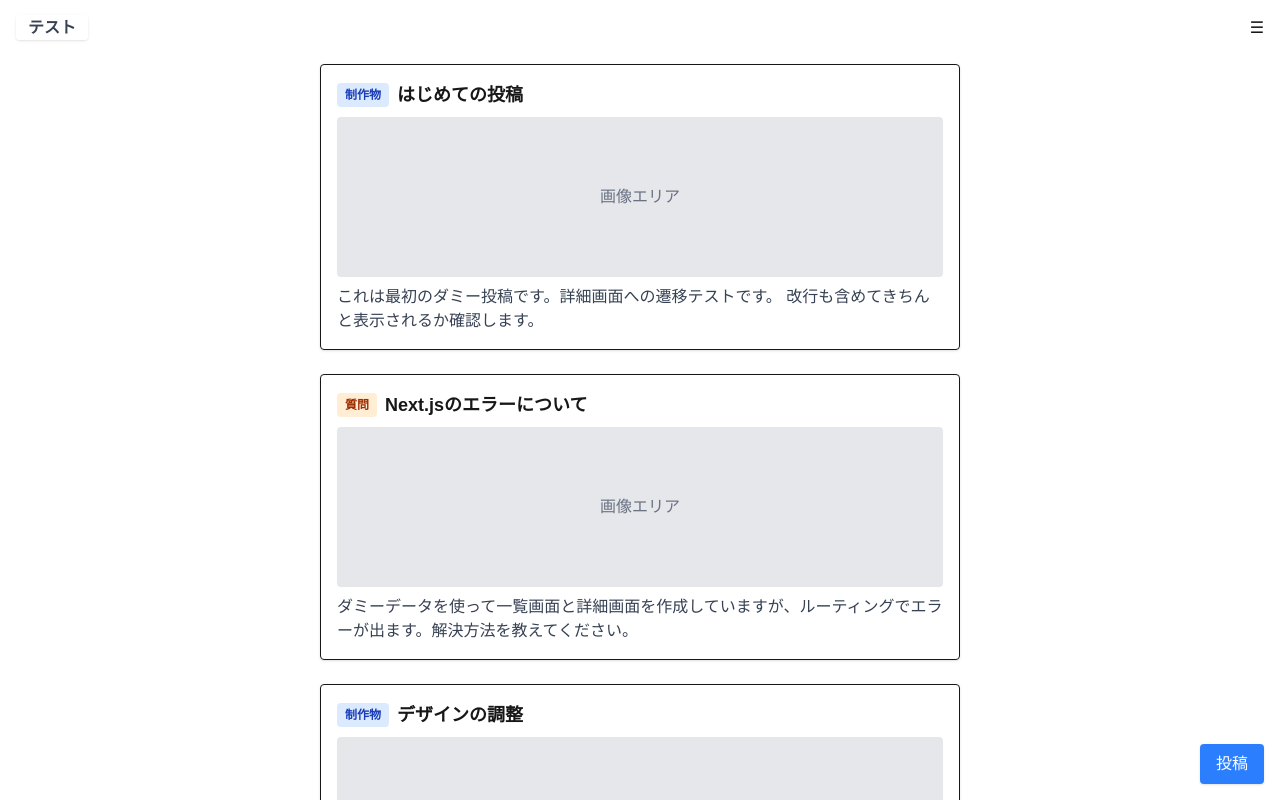
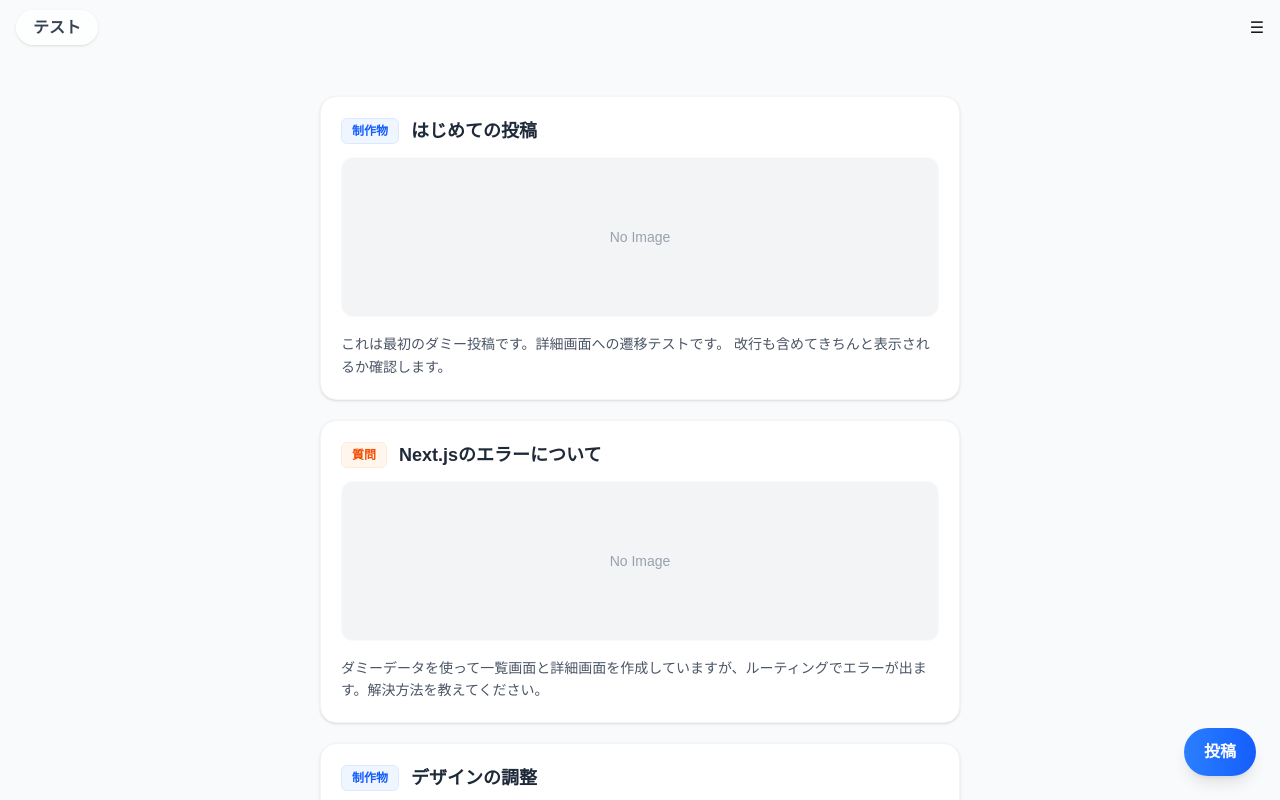
Before and after one commit to 2026PBL1-A/2026PBL1-A-2026PBL1_A_front, a Next.js app: page /itiran in a window 1280 px wide. Shown: the top 800 px of the page. Built offline with nearby package versions, Linux system fonts and the light colour scheme.

Commit message:
UI更新

```diff
--- a/app/itiran/page.tsx
+++ b/app/itiran/page.tsx
@@ -6,39 +6,45 @@ export default function Page() {
   const currentUserName = "テスト";
 
   return (
-    <div>
+    <div className="min-h-screen bg-gray-50 pb-20">
+      {/* ヘッダーエリア */}
       <div className="fixed top-4 left-4 z-10">
-        <span className="font-bold text-gray-700 bg-white/80 px-3 py-1 rounded shadow-sm backdrop-blur-sm">
+        <span className="font-semibold text-gray-700 bg-white/70 px-4 py-2 rounded-full shadow-sm border border-white/50 backdrop-blur-md">
           {currentUserName}
         </span>
       </div>
       <Menu />
 
       {/* 投稿一覧エリア */}
-      <div className="mt-16 space-y-6 px-4 pb-20 max-w-2xl mx-auto">
+      <div className="pt-24 space-y-5 px-4 max-w-2xl mx-auto">
 
         {dummyPosts.map((post) => (
-          <Link href={`/post/${post.id}`} key={post.id} className="block border rounded shadow p-4 hover:bg-gray-50 transition">
+          <Link
+            href={`/post/${post.id}`}
+            key={post.id}
+            className="block bg-white rounded-2xl shadow-sm border border-gray-100 p-5 hover:shadow-md hover:-translate-y-0.5 transition-all duration-200"
+          >
             {/* 見出し */}
-            <div className="flex items-center gap-2 mb-2">
-              <span className={`px-2 py-1 text-xs font-bold rounded ${post.type === 'creation' ? 'bg-blue-100 text-blue-800' : 'bg-orange-100 text-orange-800'}`}>
+            <div className="flex items-center gap-3 mb-3">
+              <span className={`px-2.5 py-1 text-xs font-bold rounded-md ${post.type === 'creation' ? 'bg-blue-50 text-blue-600 border border-blue-100' : 'bg-orange-50 text-orange-600 border border-orange-100'}`}>
                 {post.type === 'creation' ? '制作物' : '質問'}
               </span>
-              <h2 className="text-lg font-bold">
+              <h2 className="text-lg font-bold text-gray-800">
                 {post.title}
               </h2>
             </div>
+
             {/* 画像枠 */}
-            <div className="w-full h-40 bg-gray-200 mb-2 flex items-center justify-center text-gray-500 rounded">
+            <div className="w-full h-40 bg-gray-100 mb-4 flex items-center justify-center text-gray-400 rounded-xl overflow-hidden border border-gray-50">
               {post.imageUrl ? (
-                <img src={post.imageUrl} alt={post.title} className="w-full h-full object-cover rounded" />
+                <img src={post.imageUrl} alt={post.title} className="w-full h-full object-cover" />
               ) : (
-                "画像エリア"
+                <span className="text-sm">No Image</span>
               )}
             </div>
 
             {/* 本文 */}
-            <p className="line-clamp-2 text-gray-700">
+            <p className="line-clamp-2 text-gray-600 text-sm leading-relaxed">
               {post.content}
             </p>
           </Link>
@@ -48,7 +54,7 @@ export default function Page() {
 
       {/* 投稿ボタン */}
       <Link href="/post/new">
-        <button className="fixed bottom-4 right-4 bg-blue-500 text-white px-4 py-2 rounded shadow hover:bg-blue-600 transition">
+        <button className="fixed bottom-6 right-6 bg-gradient-to-r from-blue-500 to-blue-600 text-white px-5 py-3 rounded-full shadow-lg hover:shadow-xl hover:scale-105 transition-all font-bold">
           投稿
         </button>
       </Link>
--- a/app/post/[id]/page.tsx
+++ b/app/post/[id]/page.tsx
@@ -16,36 +16,44 @@ export default async function PostDetailPage({
   }
 
   return (
-    <div className="p-4 max-w-2xl mx-auto mt-6">
-      <Link href="/itiran" className="text-blue-500 hover:underline mb-4 inline-block">
-        &larr; 一覧へ戻る
+    <div className="min-h-screen bg-gray-50 pt-6 pb-20">
+      <div className="px-4 max-w-2xl mx-auto">
+        <Link href="/itiran" className="inline-flex items-center text-sm text-gray-500 hover:text-blue-500 mb-4 transition-colors">
+          <span className="mr-1">&larr;</span> 一覧へ戻る
         </Link>
 
-      <div className="border rounded shadow p-6 bg-white">
-        <div className="flex items-center gap-3 mb-4">
-          <span className={`px-2 py-1 text-sm font-bold rounded ${post.type === 'creation' ? 'bg-blue-100 text-blue-800' : 'bg-orange-100 text-orange-800'}`}>
+        <div className="bg-white rounded-2xl shadow-sm border border-gray-100 p-5 sm:p-7">
+          {/* ヘッダー部分 */}
+          <div className="flex flex-col gap-2 mb-4">
+            <div className="flex items-center gap-3">
+              <span className={`px-2.5 py-1 text-xs font-bold rounded-md ${post.type === 'creation' ? 'bg-blue-50 text-blue-600 border border-blue-100' : 'bg-orange-50 text-orange-600 border border-orange-100'}`}>
                 {post.type === 'creation' ? '制作物' : '質問'}
               </span>
-          <h1 className="text-2xl font-bold">{post.title}</h1>
+            </div>
+            <h1 className="text-xl sm:text-2xl font-bold text-gray-800 leading-snug">{post.title}</h1>
           </div>
 
           {/* 画像枠 */}
-        <div className="w-full h-64 bg-gray-200 mb-6 flex items-center justify-center text-gray-500 rounded overflow-hidden">
+          <div className="w-full aspect-video bg-gray-100 mb-5 flex items-center justify-center text-gray-400 rounded-xl overflow-hidden border border-gray-50">
             {post.imageUrl ? (
               <img src={post.imageUrl} alt={post.title} className="w-full h-full object-cover" />
             ) : (
-            "画像なし"
+              <span className="text-sm">No Image</span>
             )}
           </div>
 
           {/* 本文 */}
-        <p className="whitespace-pre-wrap text-gray-800 leading-relaxed">
+          <div className="whitespace-pre-wrap text-gray-700 leading-relaxed text-[15px] mb-8">
             {post.content}
-        </p>
+          </div>
+
+          {/* 区切り線 */}
+          <hr className="border-gray-100 mb-6" />
 
           {/* コメント・回答エリア */}
           <CommentSection postType={post.type} />
         </div>
       </div>
+    </div>
   );
 }
```
Lines whose indentation alone changed are shown as unchanged.
